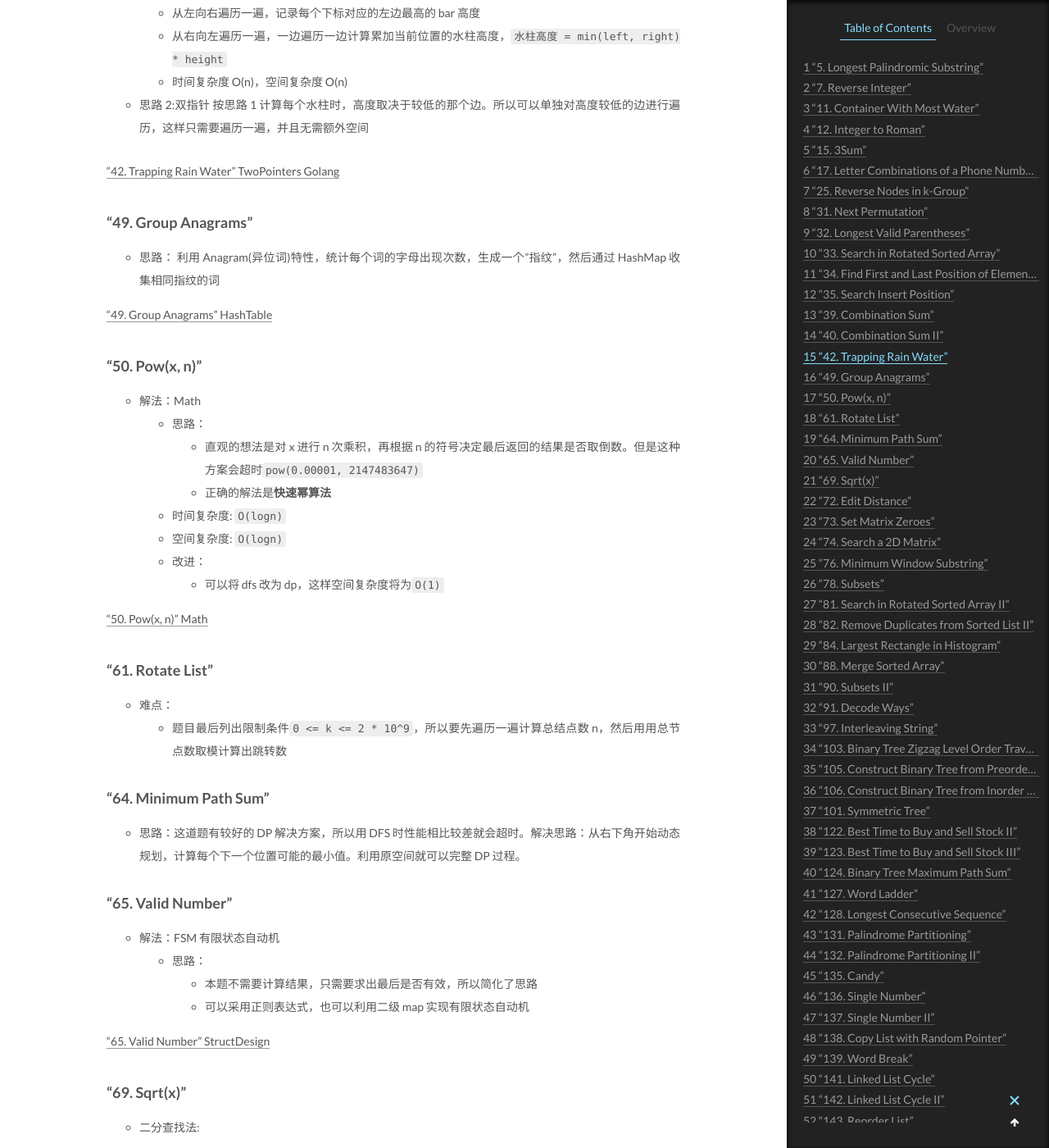
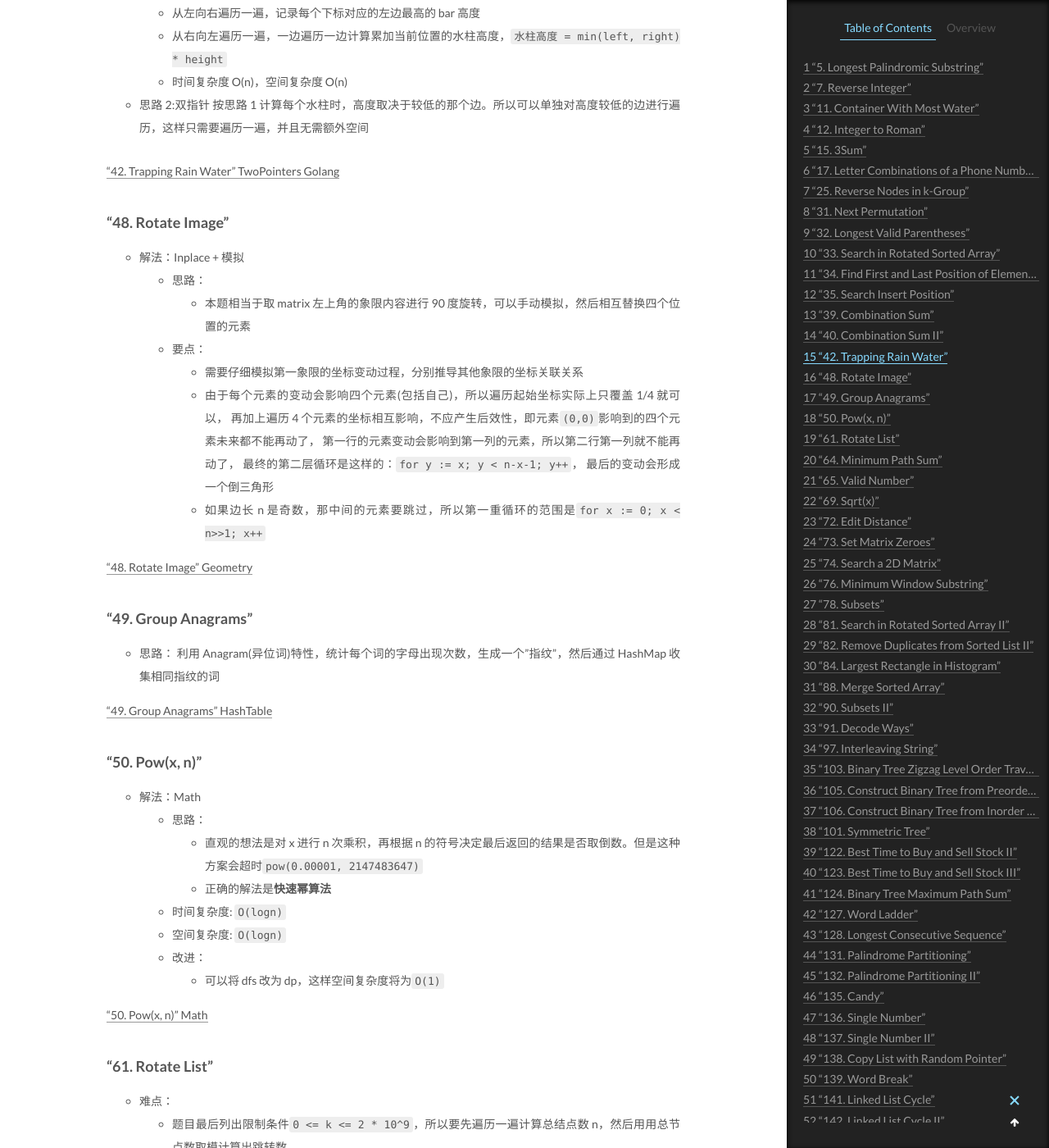
Before and after one commit to CodeHunter2006/CodeHunter2006.github.io, a Jekyll site: the page built from _posts/2020-12-27-LeetCode_Question_Category.md, in a window 1280 px wide and 1400 px high, scrolled down 4956 px. Shown: the whole window at 82% size. Built offline with Jekyll 4.4.1, drawn with Linux system fonts in a browser that asks for light colours; formulas are drawn with MathJax 3.

Commit message:
[doc]: add contents.

```diff
--- a/_posts/2020-12-27-LeetCode_Question_Category.md
+++ b/_posts/2020-12-27-LeetCode_Question_Category.md
@@ -170,6 +170,22 @@ tags: Algorithm Leetcode
   按思路 1 计算每个水柱时，高度取决于较低的那个边。所以可以单独对高度较低的边进行遍历，这样只需要遍历一遍，并且无需额外空间
 
 ["42. Trapping Rain Water" TwoPointers Golang]()
+
+### "48. Rotate Image"
+
+- 解法：Inplace + 模拟
+  - 思路：
+    - 本题相当于取 matrix 左上角的象限内容进行 90 度旋转，可以手动模拟，然后相互替换四个位置的元素
+  - 要点：
+    - 需要仔细模拟第一象限的坐标变动过程，分别推导其他象限的坐标关联关系
+    - 由于每个元素的变动会影响四个元素(包括自己)，所以遍历起始坐标实际上只覆盖 1/4 就可以，
+      再加上遍历 4 个元素的坐标相互影响，不应产生后效性，即元素`(0,0)`影响到的四个元素未来都不能再动了，
+      第一行的元素变动会影响到第一列的元素，所以第二行第一列就不能再动了，
+      最终的第二层循环是这样的：`for y := x; y < n-x-1; y++`，
+      最后的变动会形成一个倒三角形
+    - 如果边长 n 是奇数，那中间的元素要跳过，所以第一重循环的范围是`for x := 0; x < n>>1; x++`
+
+["48. Rotate Image" Geometry]()
 
 ### "49. Group Anagrams"
 
```
Also changed, not shown: _posts/2021-07-31-Algorithm_Geometry.md (+14 -0 lines).
